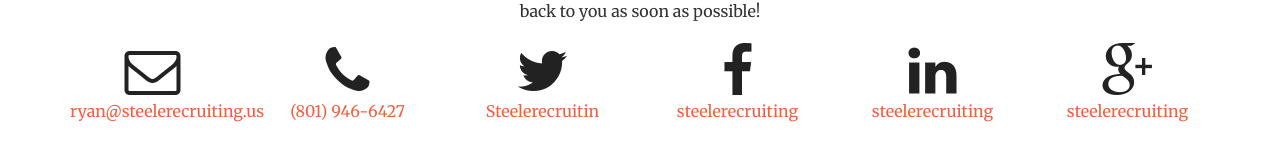
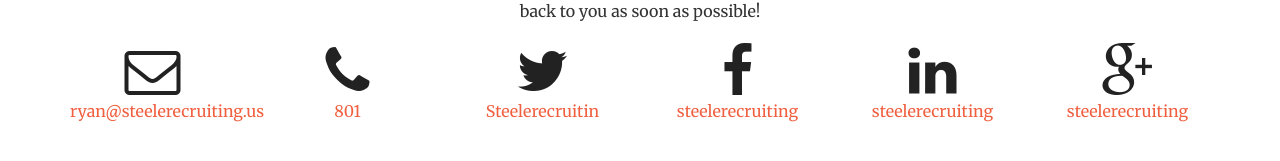
Before and after one commit to steelerecruiting/steele-recruiting, a Jekyll site: the page built from index.html, in a window 1280 px wide and 900 px high, scrolled down 814 px. Shown: the part 657-818 px from the top of the window. Built offline with Jekyll 4.4.1, drawn with Linux system fonts in a browser that asks for light colours.

Commit message:
Update contact.html

```diff
--- a/_includes/contact.html
+++ b/_includes/contact.html
@@ -15,9 +15,9 @@
                 </a>
             </div>
             <div class="col-lg-2 text-center">
-                <a href="tel:{{ site.phone }}">
+                <a href="tel:{{ 801-946-6427 }}">
                 <i class="fa fa-phone fa-3x wow bounceIn" data-wow-delay=".1s"></i>
-                    <p>{{ site.phone }}</p>
+                    <p>{{ 801 946-6427 }}</p>
                 </a>
             </div>
             <div class="col-lg-2 text-center">
```
